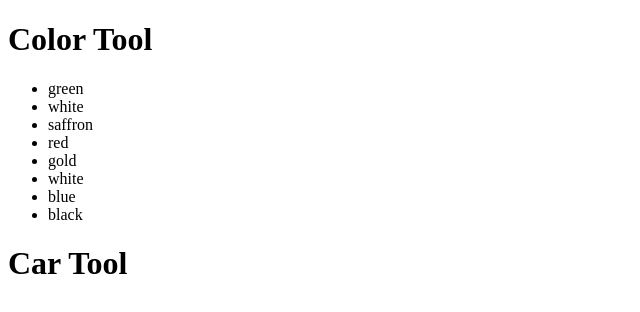
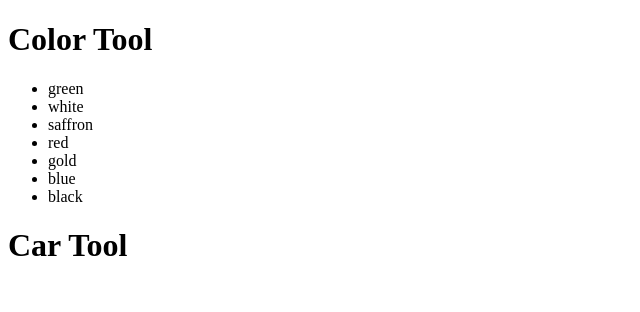
Before and after one commit to t4d-classes/applied-javascript_05172021, a JavaScript app in the folder react-app/: page / in a window 1280 px wide. Shown: the top 312 px of the page, without its empty margins (0-640 px from the left). Built offline with nearby package versions, Linux system fonts and the light colour scheme.

Commit message:
add exercise 4

```diff
--- a/react-app/src/components/ColorTool.js
+++ b/react-app/src/components/ColorTool.js
@@ -1,6 +1,14 @@
 export const ColorTool = () => {
   const headerText = "Color Tool";
-  const colors = ["green", "white", "saffron", "red", "gold", "blue", "black"];
+  const colors = [
+    { id: 1, name: "green" },
+    { id: 2, name: "white" },
+    { id: 3, name: "saffron" },
+    { id: 4, name: "red" },
+    { id: 5, name: "gold" },
+    { id: 6, name: "blue" },
+    { id: 7, name: "black" },
+  ];
 
   return (
     <>
@@ -8,14 +16,9 @@ export const ColorTool = () => {
         <h1>{headerText}</h1>
       </header>
       <ul>
-        <li>green</li>
-        <li>white</li>
-        <li>saffron</li>
-        <li>red</li>
-        <li>gold</li>
-        <li>white</li>
-        <li>blue</li>
-        <li>black</li>
+        {colors.map((color) => (
+          <li key={color.id}>{color.name}</li>
+        ))}
       </ul>
     </>
   );
```
Also changed, not shown: react-app/exercises/exercise-4.md (added, +16 -0 lines).
